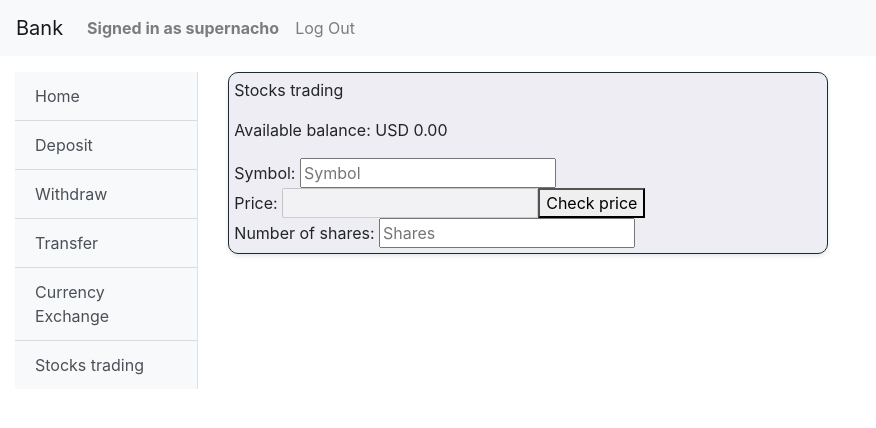
After one commit to ManuelGuerra1987/BankApp, a Django app: page /stocks/ in a window 1280 px wide. The commit adds this page. Shown: the top 428 px of the page, without its empty margins (0-876 px from the left). Run offline with Django 3.2, Linux system fonts and the light colour scheme; a user stored in the database is signed in; some libraries are stand-ins or nearby versions.

Commit message:
stocks quote

```diff
--- a/bank/static/bank/bank.js
+++ b/bank/static/bank/bank.js
@@ -4,6 +4,8 @@ document.addEventListener('DOMContentLoaded', function() {
 
     const receiverAccount = document.getElementById('transfer-receiver');
     const receiverName = document.getElementById('transfer-receiver-name');
+
+    if (receiverAccount && receiverName) {
 
         receiverAccount.addEventListener('input', () => {
 
@@ -26,4 +28,52 @@ document.addEventListener('DOMContentLoaded', function() {
                 receiverName.value = '';
             }
         });
+
+    }
+    // Eur rate
+
+    const quoteButton = document.getElementById('eur_quote_button');
+    const exchangeRateInput = document.getElementById('exchange_rate_hidden');
+
+    if (quoteButton) {
+
+    quoteButton.addEventListener('click', () => {
+        fetch('https://api.exchangeratesapi.io/latest?access_key=cf0fd16b97736e34655275d658aa5731')
+        .then(response => response.json())
+        .then(data => {
+
+            const rate = data.rates.USD;
+            document.querySelector('#eur_quote').innerHTML = `EUR/USD: ${rate.toFixed(2)}`;
+            exchangeRateInput.value = rate;
+        })
+        .catch(error => {console.log('Error:', error);
+
         });
+
+    });
+    }
+
+    // Stocks price
+
+    const stockQuoteButton = document.getElementById('stock-quote-button');
+    const stockSymbol = document.getElementById('stock-symbol');
+    const stockPrice = document.getElementById('stock-price');
+
+    if (stockQuoteButton) {
+
+        stockQuoteButton.addEventListener('click', () => {
+
+            fetch(`/get_stock_price/${stockSymbol.value}`)
+            .then(response => response.json())
+            .then(data => {
+                stockPrice.value = data.price
+            })
+            .catch(error => {
+                console.error('Error:', error);
+                stockPrice.value = "Error retrieving name";
+            });
+
+
+        });
+    }
+});
--- a/bank/static/bank/styles.css
+++ b/bank/static/bank/styles.css
@@ -46,3 +46,15 @@
     max-width: 600px;
 
 }
+
+.stocks {
+    background-color: #e5e5eeab;
+    border: 1px solid #132f33; /* Borde de un color más oscuro para dar contraste */
+    padding: 5px;
+
+    border-radius: 10px; /* Bordes redondeados para un efecto más suave */
+    box-shadow: 0 2px 4px rgba(0, 0, 0, 0.1); /* Sombra ligera para dar profundidad */
+    width: 100%;
+    max-width: 600px;
+
+}
--- a/bank/templates/bank/eur_exchange.html
+++ b/bank/templates/bank/eur_exchange.html
@@ -30,5 +30,7 @@
 
             <br><br>
             <button type="submit" >Convert</button>
+
+        </form>
     </div>
 {% endblock %}
--- a/bank/templates/bank/layout.html
+++ b/bank/templates/bank/layout.html
@@ -52,6 +52,7 @@
                             <a href="{% url 'withdraw' %}" class="list-group-item list-group-item-action bg-light">Withdraw</a>
                             <a href="{% url 'transfer' %}" class="list-group-item list-group-item-action bg-light">Transfer</a>
                             <a href="{% url 'eur_exchange' %}" class="list-group-item list-group-item-action bg-light">Currency Exchange</a>
+                            <a href="{% url 'stocks' %}" class="list-group-item list-group-item-action bg-light">Stocks trading</a>
                         </div>
                     </div>
                 </div>
--- /dev/null
+++ b/bank/templates/bank/stocks.html
@@ -0,0 +1,25 @@
+{% extends "bank/layout.html" %}
+
+{% block body %}
+
+    {% if message %}
+    <p>{{message}}</p>
+    {% endif %}
+    <div class="stocks">
+        <p>Stocks trading</p>
+        <p>Available balance: USD {{usd_account}}</p>
+
+
+
+
+
+            <span>Symbol: </span><input type="text" id="stock-symbol" name="symbol" placeholder="Symbol"><br>
+            <span>Price: </span><input type="text" id="stock-price" name="price" disabled><button id="stock-quote-button" type="button" >Check price</button><br>
+            <span>Number of shares: </span><input type="text" id="shares" name="shares" placeholder="Shares"><br>
+
+        <form action="{% url 'stocks' %}" method="post">
+                {% csrf_token %}
+        </form>
+
+    </div>
+{% endblock %}
--- a/bank/urls.py
+++ b/bank/urls.py
@@ -12,8 +12,10 @@ urlpatterns = [
     path("withdraw/", views.withdraw, name="withdraw"),
     path("transfer/", views.transfer, name="transfer"),
     path("eur_exchange/", views.eur_exchange, name="eur_exchange"),
+    path("stocks/", views.stocks, name="stocks"),
 
     # API Routes
-    path("get_name/<str:receiver_account_number>", views.get_name, name="get_name")
+    path("get_name/<str:receiver_account_number>", views.get_name, name="get_name"),
+    path("get_stock_price/<str:symbol>", views.get_stock_price, name="get_stock_price")
 
 ]
--- a/bank/views.py
+++ b/bank/views.py
@@ -236,3 +236,41 @@ def eur_exchange(request):
                         'eur_account': eur_account,
                         'usd_account': usd_account
                         })
+
+
+def get_stock_price(request, symbol):
+
+    if symbol == "KO":
+        price = str(round(random.uniform(55.0, 65.0), 2))
+
+    elif symbol == "GOOGL":
+        price = str(round(random.uniform(130.0, 140.0), 2))
+
+    elif symbol == "AAPL":
+        price = str(round(random.uniform(170.0, 180.0), 2))
+
+    elif symbol == "MSFT":
+        price = str(round(random.uniform(300.0, 310.0), 2))
+
+    elif symbol == "AMZN":
+        price = str(round(random.uniform(130.0, 140.0), 2))
+
+    elif symbol == "NVDA":
+        price = str(round(random.uniform(430.0, 500.0), 2))
+
+    return JsonResponse({
+        "price": price,
+        "symbol": symbol
+    })
+
+
+@login_required
+def stocks(request):
+
+    user = request.user
+    usd_account = user.usd_account
+
+    if request.method == "GET":
+
+        return render(request, "bank/stocks.html",
+                      {'usd_account': usd_account})
```
Also changed, not shown: db.sqlite3. Lines whose indentation alone changed are shown as unchanged.
